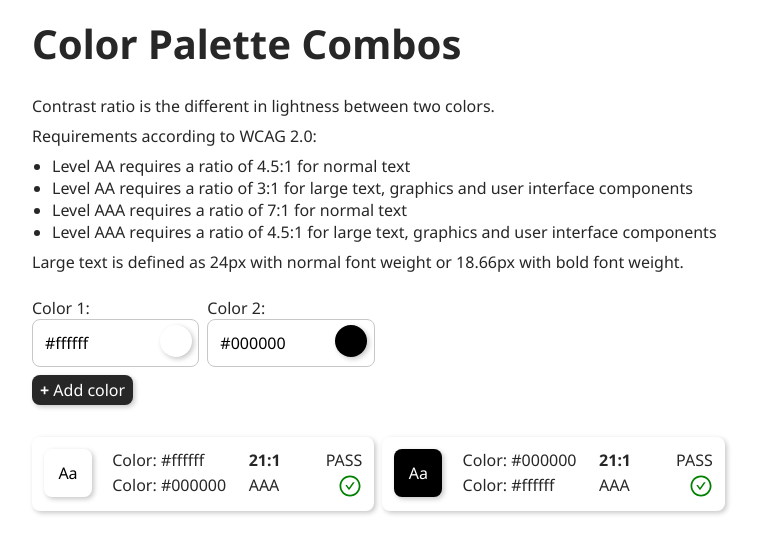
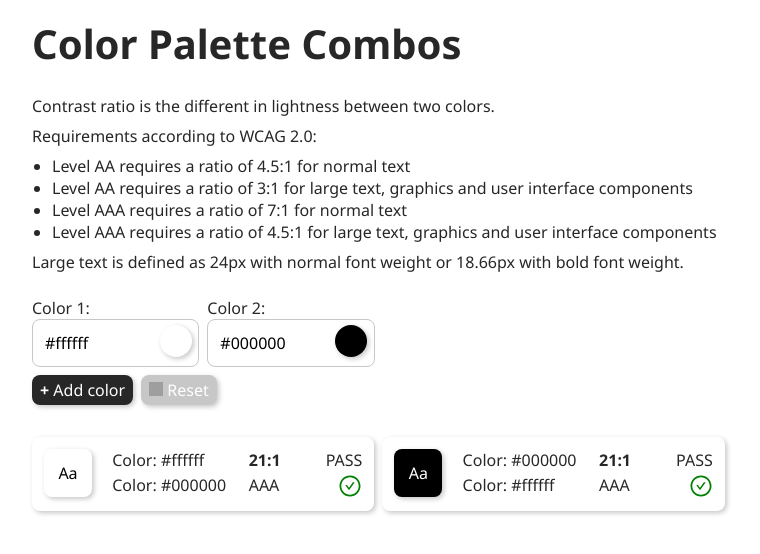
Before and after one commit to AccessibleForAll/ColorPaletteCombos, a React (Create React App) app: page / in a window 1280 px wide. Shown: the top 554 px of the page, without its empty margins (83-843 px from the left). Built offline with nearby package versions, Linux system fonts and the light colour scheme; grey boxes are pictures that could not be loaded.

Commit message:
feature: Reset button added

```diff
--- a/src/App.css
+++ b/src/App.css
@@ -27,8 +27,18 @@
 .addColorInputBtnContainer {
   display: flex;
   margin: 0.5rem 0 2rem;
+  column-gap: 0.5rem;
 }
-
+.addColorInputBtnContainer .addColorBtn {
+    background-color: var(--text);
+}
+.addColorInputBtnContainer .resetBtn {
+  background-color: var(--grey);
+}
+.addColorInputBtnContainer img {
+  width: 14px;
+  height: 14px;
+}
 .contrastInfoCardsContainer {
   display: flex;
   gap: 0.5rem;
--- a/src/App.jsx
+++ b/src/App.jsx
@@ -1,16 +1,17 @@
 import { useState } from "react"
-import { getRelativeLuminance } from "./utils"
+import { getRelativeLuminance,deepCopyArrayOfObject } from "./utils"
 
 import "./App.css"
 
 import ColorInput from "./components/ColorInput"
 import ContrastInfoCard from "./components/ContrastInfoCard"
 
+const initialColorState = [
+  { colorCodeHex: "#ffffff", relativeLuminance: 1 },
+  { colorCodeHex: "#000000", relativeLuminance: 0 },
+]
 function App() {
-  const [colors, setColors] = useState([
-    { colorCodeHex: "#ffffff", relativeLuminance: 1 },
-    { colorCodeHex: "#000000", relativeLuminance: 0 },
-  ])
+  const [colors, setColors] = useState(deepCopyArrayOfObject(initialColorState))
 
   const addNewColorInput = () => {
     setColors([...colors, { colorCodeHex: "#", relativeLuminance: null }])
@@ -27,7 +28,9 @@ function App() {
       (colors[index].relativeLuminance = getRelativeLuminance(hexColor))
     )
   }
-
+  const resetTextfields = () =>{
+    setColors(deepCopyArrayOfObject(initialColorState))
+  }
   console.log(colors)
   return (
     <div className="appContainer">
@@ -69,10 +72,13 @@ function App() {
         </section>
         <div className="addColorInputBtnContainer">
           {colors.length < 12 && (
-            <button onClick={addNewColorInput}>
+            <button className="addColorBtn" onClick={addNewColorInput}>
               <strong>+</strong> Add color
             </button>
           )}
+          <button className="resetBtn" onClick={resetTextfields}>
+          <img src="https://img.icons8.com/material-outlined/24/FFFFFF/recurring-appointment.png"/>   Reset
+          </button>
         </div>
         <section className="contrastInfoCardsContainer">
           {colors.map((color1, index1) => (
--- a/src/index.css
+++ b/src/index.css
@@ -42,7 +42,6 @@ button {
   font-family: inherit;
   border: none;
   border-radius: var(--borderRadius);
-  background-color: var(--text);
   color: #ffffff;
   box-shadow: 2px 2px 5px var(--grey);
   cursor: pointer;
--- a/src/utils.js
+++ b/src/utils.js
@@ -40,3 +40,7 @@ export const getColorContrast = (relativeLuminance1, relativeLuminance2) => {
   const contrast = (lighterColor + 0.05) / (darkerColor + 0.05)
   return contrast
 }
+
+export const deepCopyArrayOfObject =(array)=>{
+  return array.map(a => ({...a}))
+}
```
